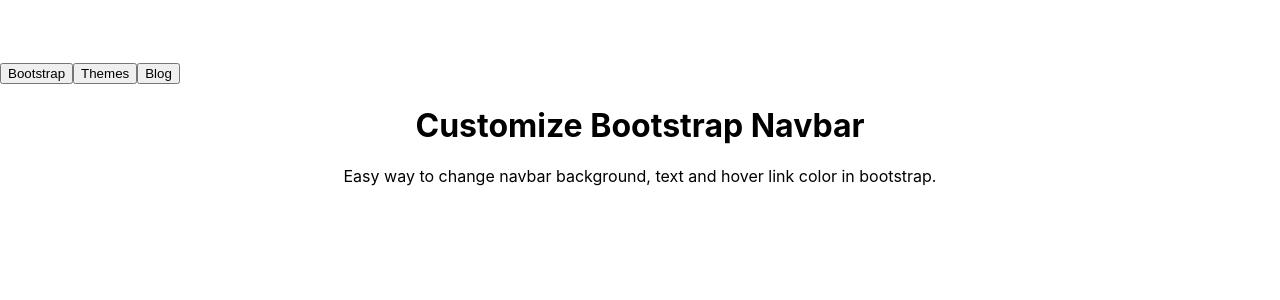
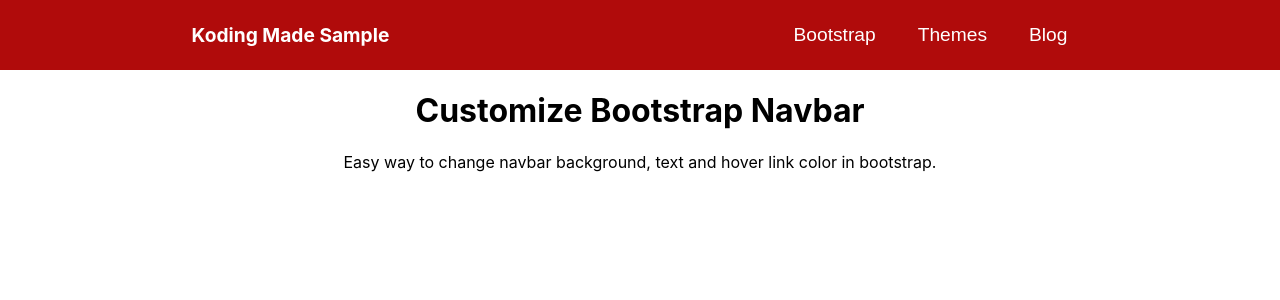
Before and after one commit to goguedukondal/s4-HW-fs-04, a React (Create React App) app: page / in a window 1280 px wide. Shown: the top 300 px of the page. Built offline with nearby package versions, Linux system fonts and the light colour scheme.

Commit message:
Update App.css

```diff
--- a/src/App.css
+++ b/src/App.css
@@ -1,11 +1,11 @@
-.nav{
+.navbar{
   display: flex;
   justify-content: space-around;
   background-color: rgb(176, 11, 11);
   height: 70px;
   align-items: center;
 }
-.links{
+.btn{
   margin: 15px;
   text-decoration: none;
   color: white;
```
